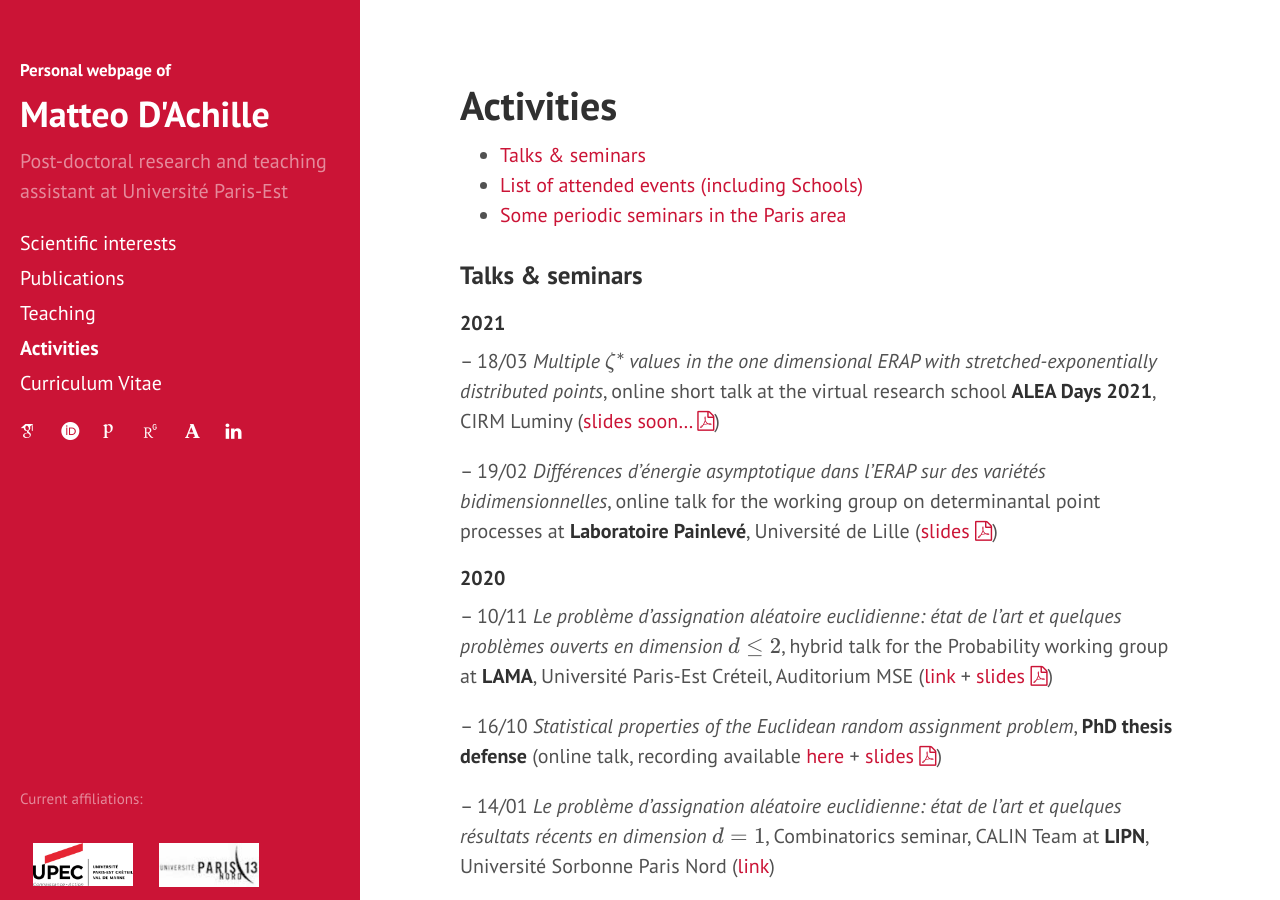
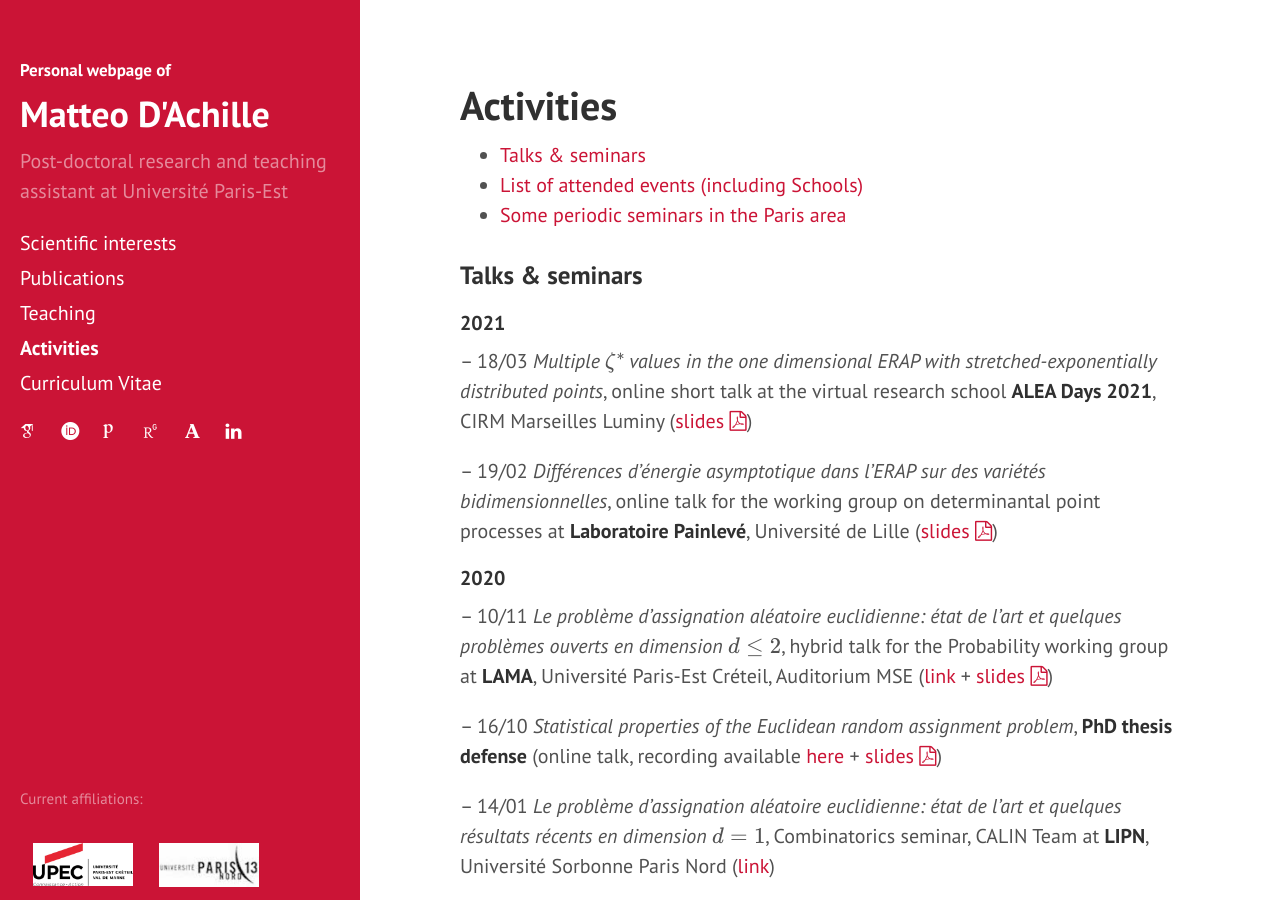
Before and after one commit to matteodachille/matteodachille.github.io, a Jekyll site: the page built from events.md, in a window 1280 px wide and 900 px high. Built offline with Jekyll 4.4.1, drawn with Linux system fonts in a browser that asks for light colours; nearby versions of some CDN libraries; some web fonts are replaced; formulas are drawn with MathJax 3.

Commit message:
Added talk at ALEA 2021 + slides, fixed typos

```diff
--- a/events.md
+++ b/events.md
@@ -19,7 +19,7 @@ order: 5
 #### 2021
 {: .no_toc}
 
--- 18/03 _Multiple \\(\zeta^*\\) values in the one dimensional ERAP with stretched-exponentially distributed points_, online short talk at the virtual research school **ALEA Days 2021**, CIRM Luminy (<a href="{{  site.baseurl }}events/" target="\_blank">slides soon... <i class="fa fa-file-pdf-o" aria-hidden="true"></i></a>)
+-- 18/03 _Multiple \\(\zeta^*\\) values in the one dimensional ERAP with stretched-exponentially distributed points_, online short talk at the virtual research school **ALEA Days 2021**, CIRM Marseilles Luminy (<a href="{{  site.baseurl }}downloads/ALEA2021_MZSVs_ERAP_final.pdf" target="\_blank">slides <i class="fa fa-file-pdf-o" aria-hidden="true"></i></a>)
 
 
 -- 19/02 _Différences d'énergie asymptotique dans l'ERAP sur des variétés bidimensionnelles_, online talk for the working group on determinantal point processes at **Laboratoire Painlevé**, Université de Lille (<a href="{{  site.baseurl }}downloads/erap22-Lille-finalv2.pdf" target="\_blank">slides <i class="fa fa-file-pdf-o" aria-hidden="true"></i></a>)
```
Also changed, not shown: 1 other file.
